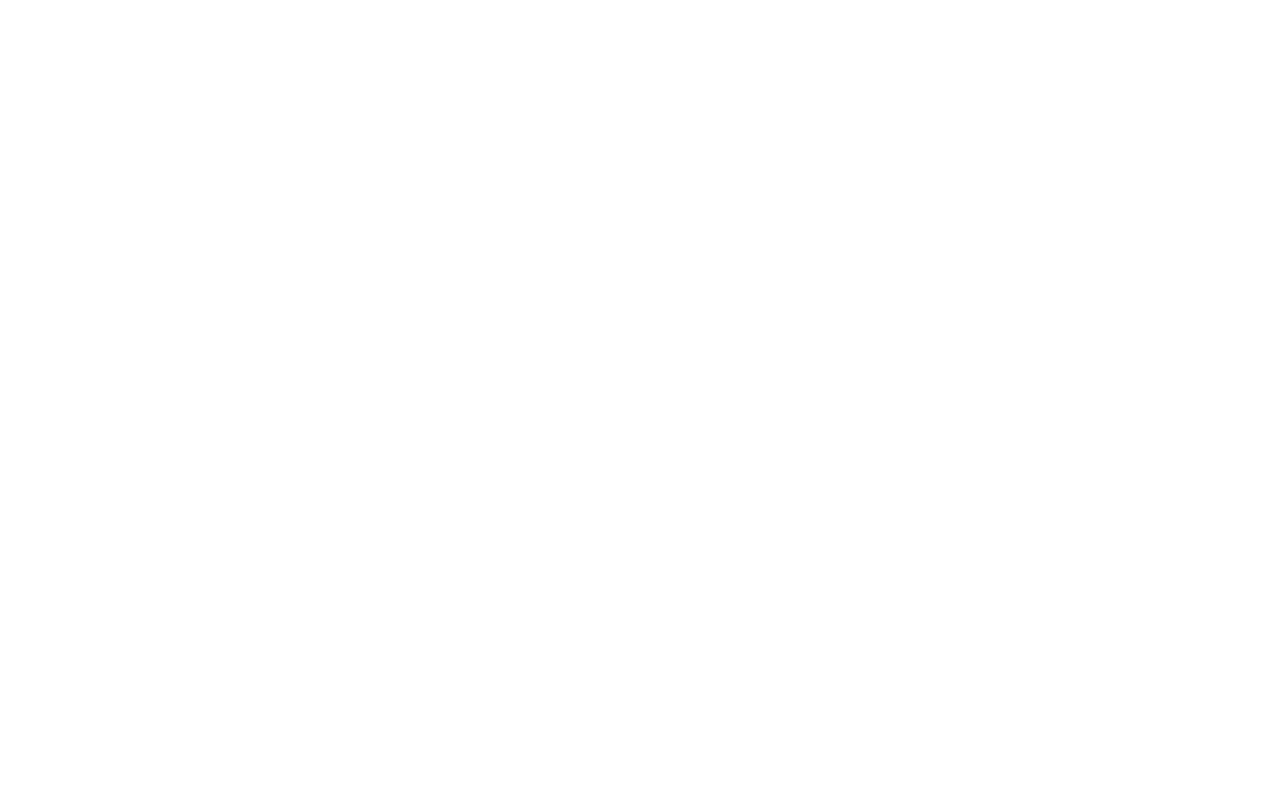
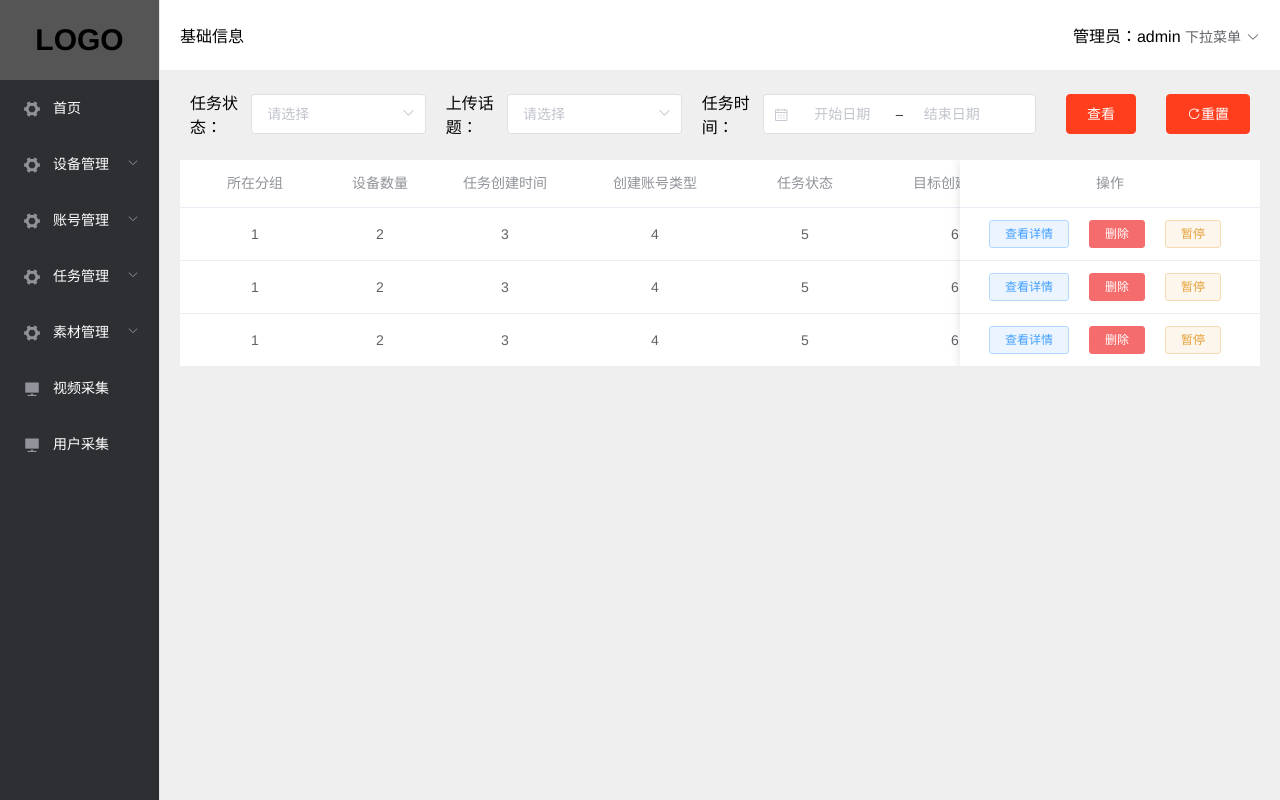
Before and after one commit to songxiuwang19981120/ttykview, a Vue app: page /accountcreation in a window 1280 px wide. Built offline with nearby package versions, Linux system fonts and the light colour scheme.

Commit message:
账号创建加新增路由

```diff
--- a/src/config/nav.config.js
+++ b/src/config/nav.config.js
@@ -64,6 +64,12 @@
                     to: '/private',
                     icon: '',
                 },
+                {
+                    title: '账号创建',
+                    to: '/accountcreation',
+                    icon: '',
+                },
+
             ]
         },
         {
--- a/src/router/index.js
+++ b/src/router/index.js
@@ -79,6 +79,12 @@
         name:'private',
         component:() => import(/* webpackChunkName: "private" */ '@/views/task/PrivateLetter.vue')
       },
+      {
+        path:'/accountcreation',
+        name:'AccountCreation',
+        component:() => import(/* webpackChunkName: "private" */ '@/views/task/AccountCreation.vue')
+      },
+
       //任务管理 end
 
       //素材管理 start
--- /dev/null
+++ b/src/views/task/AccountCreation.vue
@@ -0,0 +1,232 @@
+<template>
+    <div>
+        <div class="tt-accsituation">
+            <div class="tt-accsituation--operation ">
+                <span>任务状态：</span>
+                <el-select v-model="CreationState" placeholder="请选择" >
+                    <el-option
+                    v-for="item in optionsCreationState"
+                    :key="item.value"
+                    :label="item.label"
+                    :value="item.value"
+                    >
+                    </el-option>
+                </el-select>
+
+                <span style="margin-left:20px">上传话题：</span>
+                <el-select v-model="Topic" placeholder="请选择">
+                    <el-option
+                    v-for="item in optionsTopic"
+                    :key="item.value"
+                    :label="item.label"
+                    :value="item.value">
+                    </el-option>
+                </el-select>
+
+                <span style="margin-left:20px">任务时间：</span>
+                <el-date-picker
+                v-model="CreationDate"
+                type="daterange"
+                range-separator="——"
+                start-placeholder="开始日期"
+                end-placeholder="结束日期"
+                value-format="timestamp"
+                @change="consleDate">
+                </el-date-picker>
+
+                <el-button  type="primary"  class="seachbut" :loading="btnloading" @click="searchTasks" style="margin-right: 20px;margin-left: 30px">{{
+							btnloading ? '加载中...' : '查看'
+					}}</el-button>
+					<el-button type="primary" class="seachbut" @click="btnReset"><i class="el-icon-refresh-right"></i>重置</el-button>
+            </div>
+
+        </div>
+        <table-custom :stripe="stripe" :loading="loading" :tableData="tableData" :columns="columns"></table-custom>
+        <el-dialog title="创建账号详情" :visible.sync="dialogCreation">
+            <table-custom :stripe="stripe" :loading="loading" :tableData="tableData" :columns="columns"></table-custom>
+        </el-dialog>
+    </div>
+</template>
+
+<script>
+import tableCustom from '@/components/myComponent/table/tableCustom.vue';
+export default {
+    name: 'AccountCreation',
+    components: {
+		tableCustom,
+	},
+    data() {
+        return {
+            stripe:true,//斑马线
+            //任务状态
+            optionsCreationState: [
+                {
+                    value: '1',
+                    label: '已完成'
+                },
+                {
+                    value: '2',
+                    label: '未完成'
+                },
+                {
+                    value: '3',
+                    label: '异常'
+                },
+                {
+                    value: '4',
+                    label: '全部'
+                },],
+            CreationState:"",
+            //上传话题
+            optionsTopic:[
+                {
+                    value:"1",
+                    label:"话题"
+                },
+                {
+                    value:"2",
+                    label:"找话题"
+                }
+            ],
+            Topic:"",
+
+            CreationDate:'',   //日期范围
+
+            btnloading:false, //按钮loading
+            loading:false,
+            dialogCreation:false,//弹窗
+            tableData:[
+                {a:1,b:2,c:3,d:4,e:5,f:6,g:7,h:8,i:9},
+                {a:1,b:2,c:3,d:4,e:5,f:6,g:7,h:8,i:9},
+                {a:1,b:2,c:3,d:4,e:5,f:6,g:7,h:8,i:9},
+            ],
+            columns:[
+            {
+                prop: 'a',
+                label: '所在分组',
+                minWidth:150,
+                align: 'center',
+            },
+            {
+                prop: 'b',
+                label: '设备数量',
+                minWidth:100,
+                align: 'center',
+            },
+            {
+                prop: 'c',
+                label: '任务创建时间',
+                minWidth:150,
+                align: 'center',
+            },
+            {
+                prop: 'd',
+                label: '创建账号类型',
+                minWidth:150,
+                align: 'center',
+            },
+            {
+                prop: 'e',
+                label: '任务状态',
+                minWidth:150,
+                align: 'center',
+            },
+            {
+                prop: 'f',
+                label: '目标创建数量',
+                minWidth:150,
+                align: 'center',
+            },
+            {
+                prop: 'g',
+                label: '已创建数量',
+                minWidth:150,
+                align: 'center',
+            },
+            {
+                prop: 'h',
+                label: '任务结束时间',
+                minWidth:150,
+                align: 'center',
+            },
+            {
+                    prop: 'i',
+                    label: '操作',
+                    minWidth: 300,
+                    align: 'center',
+                    fiexd: true,
+                    fixed: 'right',
+                    render: (h, { row }) => {
+                        return (
+                            <div>
+                                <el-button style="margin-right:10px" size="mini"  type="primary" plain onClick={this.dialogCreationbtn.bind(this, row)} >查看详情</el-button>
+                                <el-button style="margin-right:10px" size="mini" type="danger" onClick={this.deleteCreation.bind(this, row)}  >删除</el-button>
+                                <el-button style="margin-right:10px" size="mini" type="warning" plain onClick={this.pauseCreation.bind(this, row)}>暂停</el-button>
+                            </div>
+                        );
+                    },
+                },
+
+            ]
+        };
+    },
+
+    mounted() {
+
+    },
+
+    methods: {
+        //时间选择
+        consleDate(){
+            console.log(this.CreationDate,"返回开始和结束时间戳")
+        },
+        //查看
+        searchTasks(){
+            console.log("查看");
+        },
+        //重置
+        btnReset(){
+            console.log("重置");
+        },
+        //删除
+        deleteCreation(row){
+            console.log(row,"删除")
+        },
+        //暂停
+        pauseCreation(row){
+            console.log(row,"暂停");
+        },
+        //查看详情
+        dialogCreationbtn(row){
+            this.dialogCreation=true
+            console.log(row,"查看详情")
+        }
+    },
+};
+</script>
+
+<style lang="scss" scoped>
+@import '@/assets/base/base.scss';
+.tt-accsituation {
+
+    min-height: 70px;
+    border-radius: 10px;
+    margin-bottom: 10px;
+}
+
+.tt-accsituation--operation {
+    display: flex;
+    justify-content: flex-start;
+    align-items: center;
+    padding: 10px;
+}
+.videosize {
+    width: 100px;
+    height: 30px;
+
+}
+.seachbut {
+	background-color: $button-back-color;
+    border-color: $button-bord-color;
+}
+</style>
```
